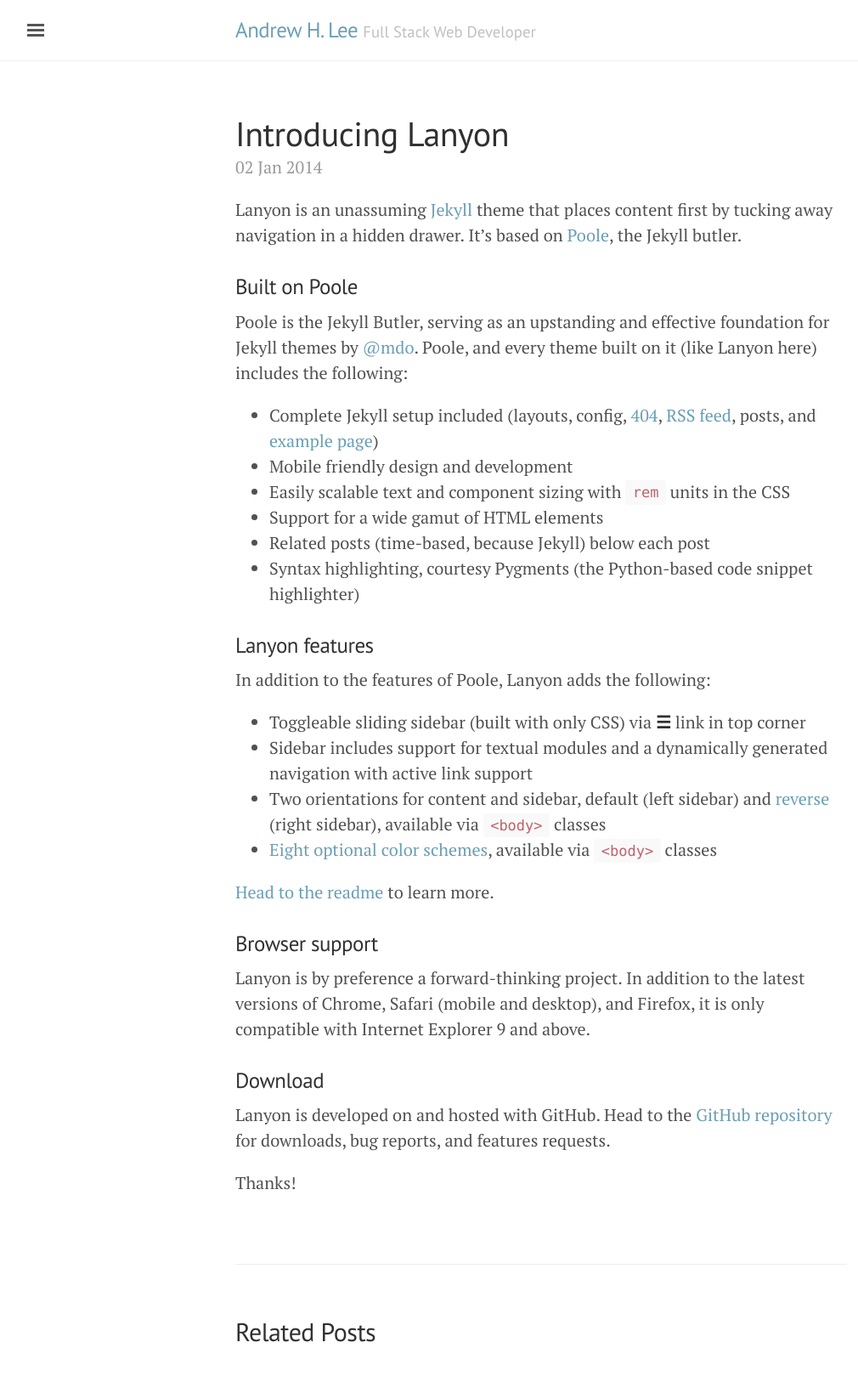
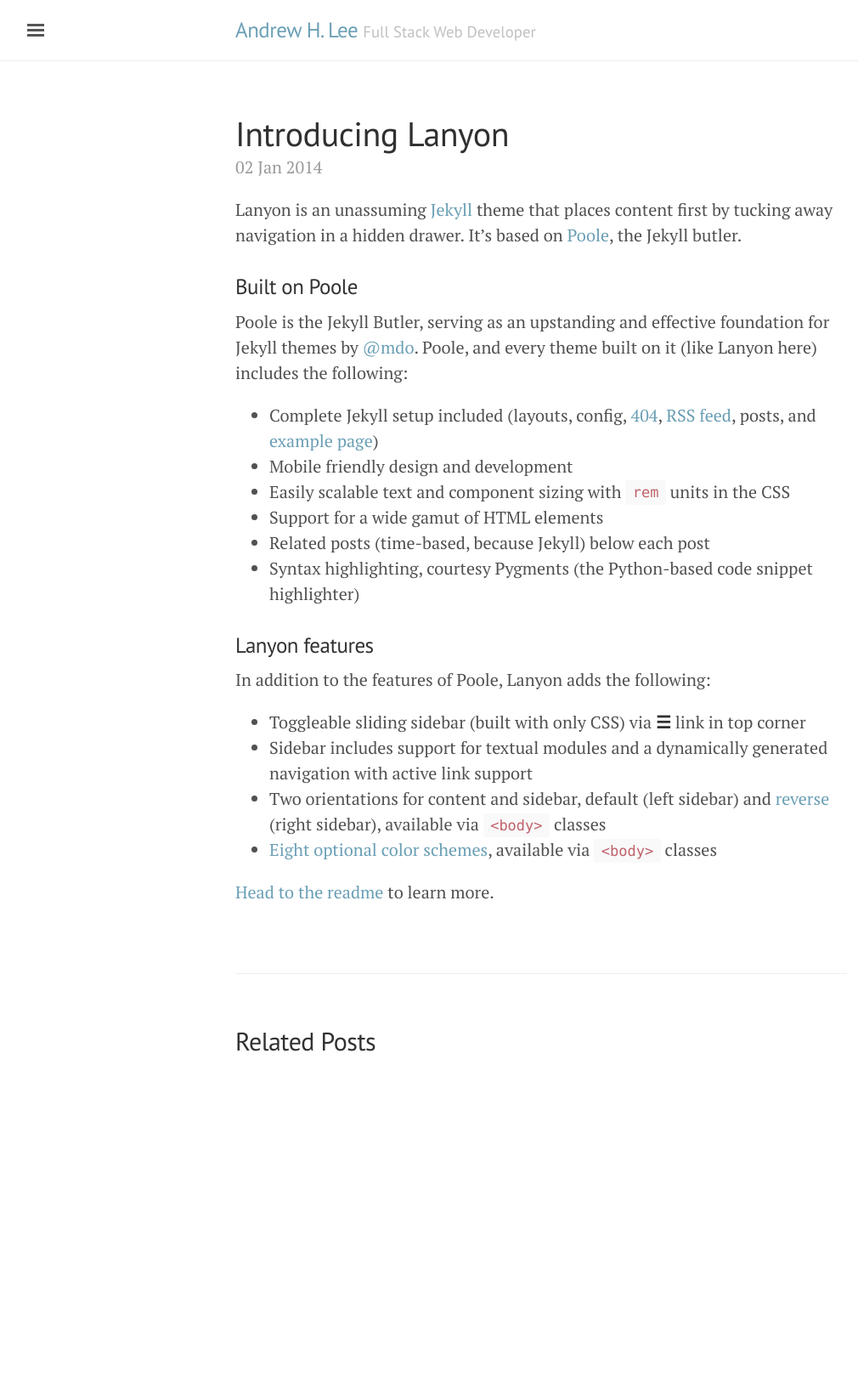
Before and after one commit to andrew-h-lee/andrew-h-lee.github.io, a Jekyll site: the page built from _posts/2014-01-02-introducing-lanyon.md, in a window 1280 px wide. Shown: the whole page at 85% size, without its empty margins (3-1013 px from the left). Built offline with Jekyll 4.4.1, drawn with Linux system fonts in a browser that asks for light colours; after the commit the page ends 1303 px from its top, so only the background shows below that.

Commit message:
Update New Changes

```diff
--- a/_config.yml
+++ b/_config.yml
@@ -4,20 +4,27 @@
 permalink:           pretty
 gems :
   - jekyll-paginate
+pages_list:
+  About: '/about'
+  Blog: '/blog'
+  Feed: '/atom.xml'
 
 # Setup
 title:               Andrew H. Lee
 tagline:             'Full Stack Web Developer'
-description:         'Continous Learner'
-url:                 http://lanyon.getpoole.com
+description:         'Welcome to My Site. Continous Learner.'
+url:                 http://github.com/andrew-h-lee
 baseurl:             ''
 paginate:            5
 
 # About/contact
 author:
   name:              Andrew H. Lee
-  url:               https://twitter.com/andrew_h_lee
-  email:             andrew.lee87@hotmail.com
+  twitter:           andrew_h_lee
+  linkedin:          andrewhylee
+  github:            andrew-h-lee
+  behance:           ahlee87
+  email:             'andrew.lee87@hotmail.com'
 
 # Custom vars
 version:             1.0.0
--- a/_includes/head.html
+++ b/_includes/head.html
@@ -20,6 +20,7 @@
   <link rel="stylesheet" href="{{ site.baseurl }}/public/css/lanyon.css">
   <link rel="stylesheet" href="https://fonts.googleapis.com/css?family=PT+Serif:400,400italic,700%7CPT+Sans:400">
 
+
   <!-- Icons -->
   <link rel="apple-touch-icon-precomposed" sizes="144x144" href="{{ site.baseurl }}/public/apple-touch-icon-precomposed.png">
   <link rel="shortcut icon" href="{{ site.baseurl }}/public/favicon.ico">
--- a/_includes/sidebar.html
+++ b/_includes/sidebar.html
@@ -25,17 +25,51 @@
         {% endif %}
       {% endif %}
     {% endfor %}
-    <a class="sidebar-nav-item" href="{{ site.github.repo }}">Contact Me</a>
   </nav>
 
-  <div id="contact-list" style="text-align:center">
+  <div class="sidebar-item" style="text-align:center">
+  <p class="sidebar-nav-item">Contact Me</p>
+
   {% if site.author.github %}
-    <a href="https://github.com/{{ site.contact.github }}">
+    <a href="https://github.com/{{ site.author.github }}">
       <span class="fa-stack fa-lg">
-        <i class="fa fa-square-o fa-stack-2x"></i>
-        <i class="fa fa-github-alt fa-stack-1x"></i>
+        <i class="fa fa-github-alt fa-stack-5x"></i>
       </span>
     </a>
+  {% endif %}
+
+  {% if site.author.twitter %}
+  <a href="https://twitter.com/{{ site.author.twitter }}">
+    <span class="fa-stack fa-lg">
+      <i class="fa fa-twitter fa-stack-5x"></i>
+    </span>
+  </a>
+  {% endif %}
+
+  {% if site.author.linkedin %}
+  <a href="https://linkedin.com/in/{{ site.author.linkedin }}">
+    <span class="fa-stack fa-lg">
+      <i class="fa fa-linkedin fa-stack-5x"></i>
+    </span>
+  </a>
+  {% endif %}
+  </div>
+
+  <div id="contact-list" style="text-align:center">
+  {% if site.author.email %}
+  <a href="mailto:{{ site.author.email }}">
+    <span class="fa-stack fa-lg">
+      <i class="fa fa-envelope fa-stack-5x"></i>
+    </span>
+  </a>
+  {% endif %}
+
+  {% if site.author.behance %}
+  <a href="https://behance.net/{{ site.author.behance }}">
+    <span class="fa-stack fa-lg">
+      <i class="fa fa-behance fa-stack-5x"></i>
+    </span>
+  </a>
   {% endif %}
   </div>
 
--- a/_posts/2014-01-02-introducing-lanyon.md
+++ b/_posts/2014-01-02-introducing-lanyon.md
@@ -26,13 +26,3 @@
 * [Eight optional color schemes](https://github.com/poole/lanyon#themes), available via `<body>` classes
 
 [Head to the readme](https://github.com/poole/lanyon#readme) to learn more.
-
-### Browser support
-
-Lanyon is by preference a forward-thinking project. In addition to the latest versions of Chrome, Safari (mobile and desktop), and Firefox, it is only compatible with Internet Explorer 9 and above.
-
-### Download
-
-Lanyon is developed on and hosted with GitHub. Head to the <a href="https://github.com/poole/lanyon">GitHub repository</a> for downloads, bug reports, and features requests.
-
-Thanks!
```
Also changed, not shown: blog/index.md (+6 -0 lines), index.html (+72 -29 lines), index2.html (deleted, +0 -97 lines).
